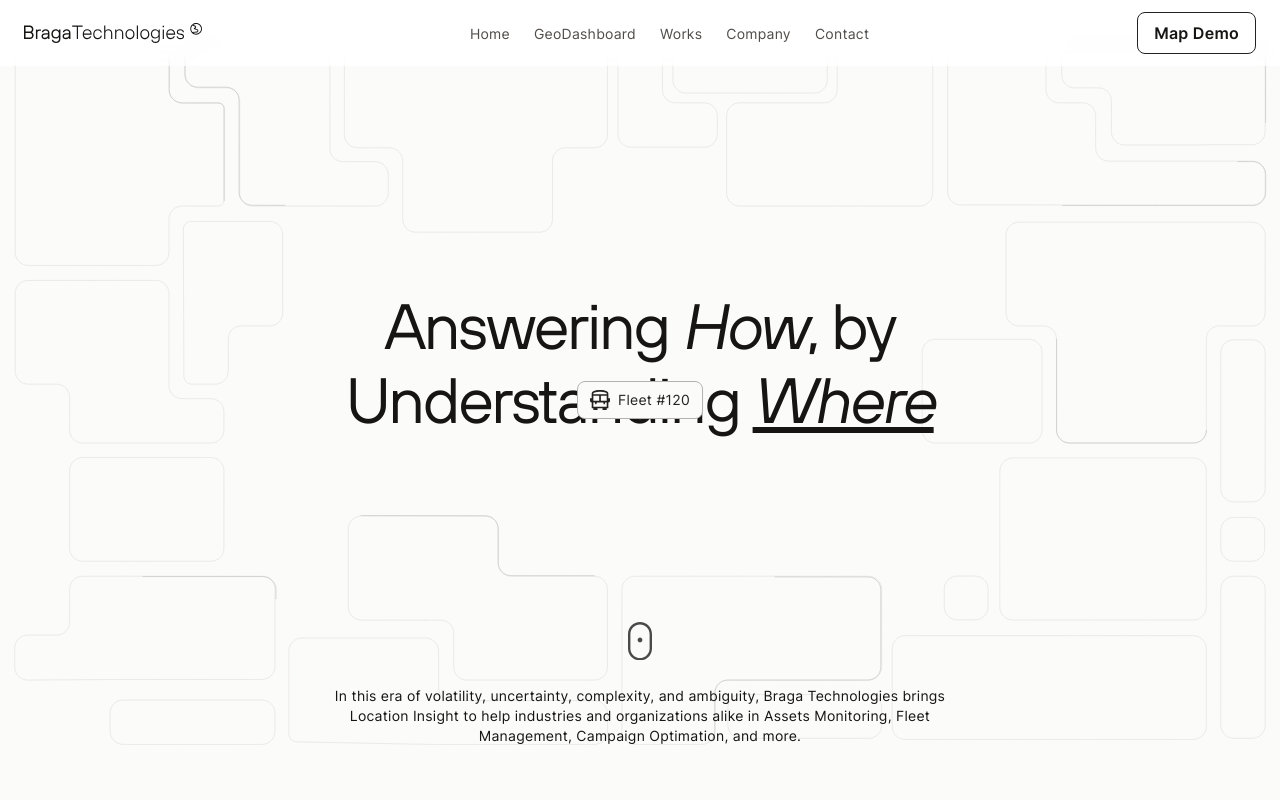
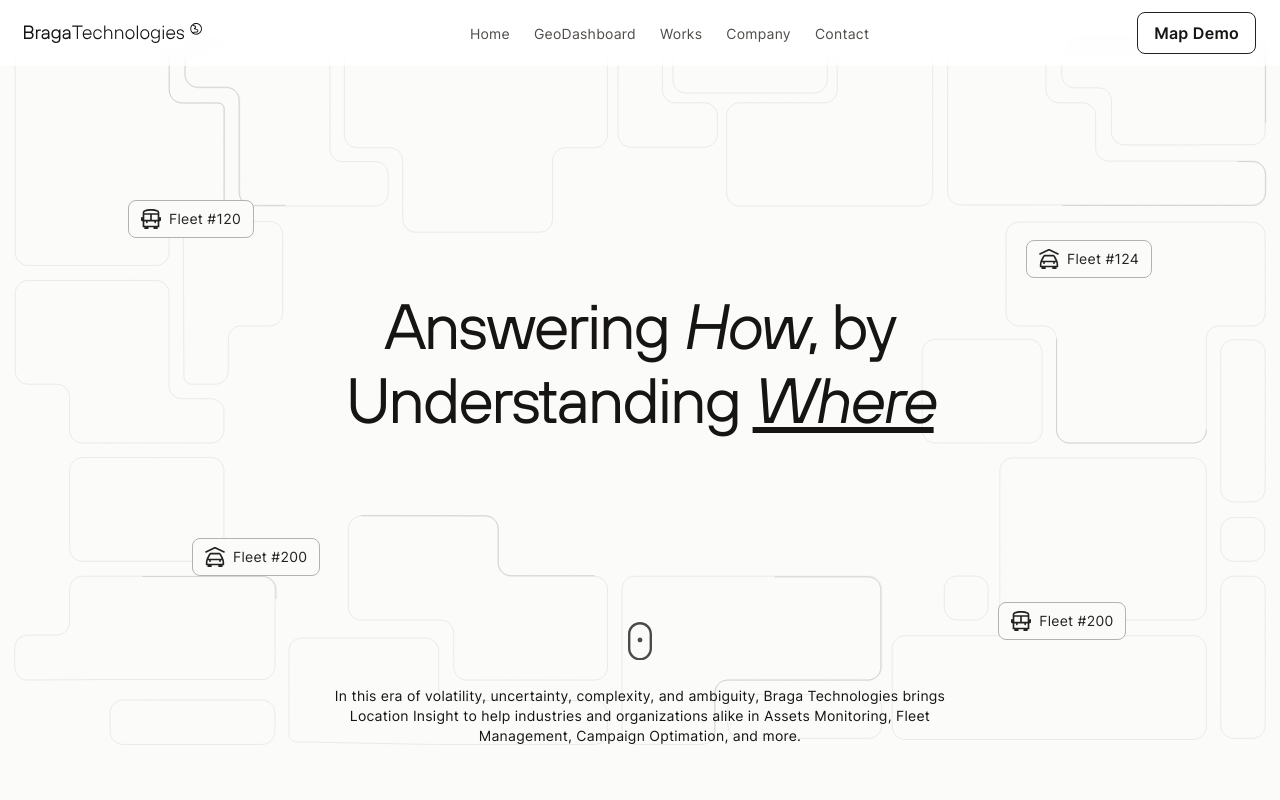
Before and after one commit to FelineJTD/braga-technologies-main-site, a Next.js app: page / in a window 1280 px wide. Shown: the top 800 px of the page. Built offline with nearby package versions, Linux system fonts and the light colour scheme.

Commit message:
add 4 fleet components

```diff
--- a/components/fleet.js
+++ b/components/fleet.js
@@ -2,6 +2,7 @@ import BusIcon from '../assets/images/homepage/icon-bus'
 import CarIcon from '../assets/images/homepage/icon-car'
 
 export default function Fleet({fleetNum, isVisible, setIsVisible, type, color, className}) {
+
   return (
     <div className={`${!isVisible? 'fleet-invis' : 'fleet'} ${color === 'primary'? 'fleet-bg-primary' : 'fleet-bg-secondary'} flex absolute px-3 py-2 border-[1px] border-gray-400 hover:border-gray-800 rounded-lg bg-gray-50 z-20 ${className}`} onClick={() => setIsVisible(false)}>
       { type === 'bus' ?
@@ -9,7 +10,7 @@ export default function Fleet({fleetNum, isVisible, setIsVisible, type, color, c
       : // type === 'car'
         <CarIcon className={`${isVisible? 'fill-gray-800' : (color === 'primary' ? 'fill-gray-50' : 'fill-gray-800')} h-5 w-5 z-50 duration-100`} />
       }
-      <p className={`${isVisible? 'text-gray-800' : 'text-gray-50'} text-sm ml-2 duration-200`}>Fleet #{fleetNum}</p>
+      <p className={`${isVisible? 'text-gray-800' : (color === 'primary' ? 'text-gray-50' : 'text-gray-800')} text-sm ml-2 duration-200`}>Fleet #{fleetNum}</p>
     </div>
   )
 }
--- a/pages/index.js
+++ b/pages/index.js
@@ -52,7 +52,20 @@ export default function Home() {
   }, [sectorLength, selectedSectorIdx]);
 
   // Fleet
-  const [isVisible, setIsVisible] = useState(true);
+  const [isVisible1, setIsVisible1] = useState(true);
+  const [isVisible2, setIsVisible2] = useState(true);
+  const [isVisible3, setIsVisible3] = useState(true);
+  const [isVisible4, setIsVisible4] = useState(true);
+  useEffect(() => {
+    if (!isVisible1 && !isVisible2 && !isVisible3) {
+      setTimeout(() => {
+        setIsVisible1(true);
+        setIsVisible2(true);
+        setIsVisible3(true);
+        setIsVisible4(true);
+      }, 1000);
+    }
+  }, [isVisible1, isVisible2, isVisible3]);
 
   return (
     <div>
@@ -68,16 +81,40 @@ export default function Home() {
         </div>
         <Fleet
           fleetNum={120}
-          isVisible={isVisible}
-          setIsVisible={setIsVisible}
+          isVisible={isVisible1}
+          setIsVisible={setIsVisible1}
           type='bus'
           color='primary'
-          className='top-1/2 left-1/2 transform -translate-x-1/2 -translate-y-1/2'
+          className='top-[25%] left-[10%]'
+        />
+        <Fleet
+          fleetNum={124}
+          isVisible={isVisible2}
+          setIsVisible={setIsVisible2}
+          type='car'
+          color='primary'
+          className='top-[30%] right-[10%]'
+        />
+        <Fleet
+          fleetNum={200}
+          isVisible={isVisible3}
+          setIsVisible={setIsVisible3}
+          type='car'
+          color='secondary'
+          className='bottom-[28%] left-[15%]'
+        />
+        <Fleet
+          fleetNum={200}
+          isVisible={isVisible4}
+          setIsVisible={setIsVisible4}
+          type='bus'
+          color='secondary'
+          className='bottom-[20%] right-[12%]'
         />
         {/* 00 */}
         <section className='w-full h-[calc(100vh-2rem)] py-12 text-center px-6 lg:px-[25vw] xl:px-[30vw] flex flex-col justify-between relative z-10'>
           <div className='flex items-center w-full flex-grow'>
-            <h1 onClick={() => setIsVisible(true)}>
+            <h1>
               Answering <i>How</i>, by Understanding <span className='underline italic'>Where</span>
             </h1>
           </div>
```
